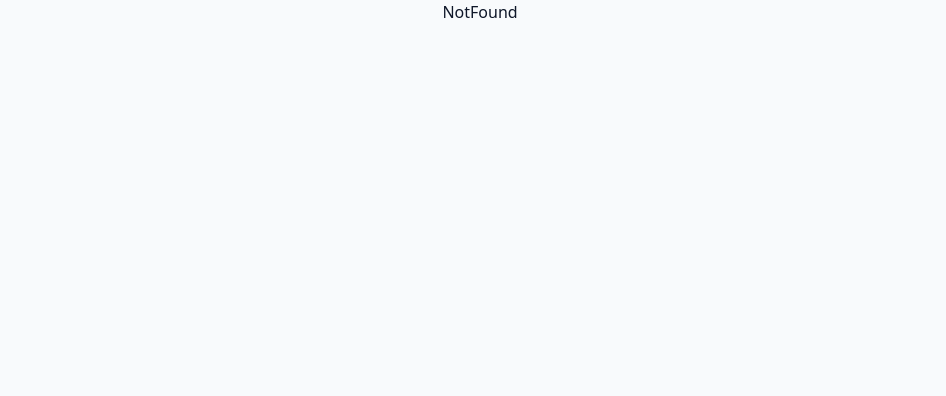
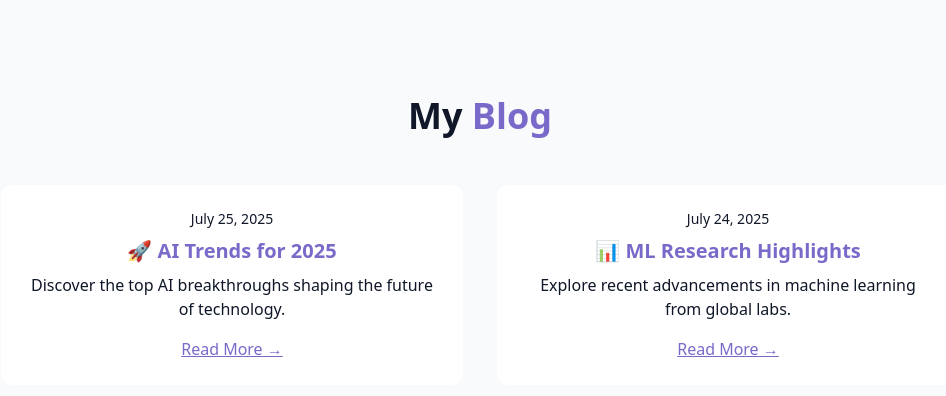
Before and after one commit to UdaraChamidu/My-Portfolio, a React (Vite) app: page /blog in a window 1280 px wide. Shown: the top 396 px of the page, without its empty margins (160-1106 px from the left). Built offline with nearby package versions, Linux system fonts and the light colour scheme.

Commit message:
blog part added

```diff
--- a/src/App.jsx
+++ b/src/App.jsx
@@ -2,6 +2,9 @@ import { BrowserRouter, Route, Routes } from "react-router-dom";
 import { Home } from "./pages/Home";
 import { NotFound } from "./pages/NotFound";
 import { Toaster } from "@/components/ui/toaster";
+
+import BlogList from "./pages/BlogList";
+import BlogPost from "./pages/BlogPost";
 
 function App() {
   return (
@@ -11,6 +14,12 @@ function App() {
         <Routes>
           <Route index element={<Home />} />
           <Route path="*" element={<NotFound />} />
+
+          <Route path="/" element={<Home />} />
+          <Route path="/blog" element={<BlogList />} />
+          <Route path="/blog/:slug" element={<BlogPost />} />
+          <Route path="*" element={<NotFound />} />
+
         </Routes>
       </BrowserRouter>
     </>
--- a/src/components/Navbar.jsx
+++ b/src/components/Navbar.jsx
@@ -1,6 +1,7 @@
 import { cn } from "@/lib/utils";
 import { Menu, X } from "lucide-react";
 import { useEffect, useState } from "react";
+import { Link } from "react-router-dom";
 
 // Navigation items
 const navItems = [
@@ -9,6 +10,7 @@ const navItems = [
   { name: "Skills", href: "#skills" },
   { name: "Projects", href: "#projects" },
   { name: "Contact", href: "#contact" },
+  { name: "Blog", href: "/blog" }
 ];
 
 export const Navbar = () => {
--- a/src/pages/BlogList.js
+++ /dev/null
@@ -1,27 +0,0 @@
-import matter from 'gray-matter';
-import fs from 'fs';
-import path from 'path';
-
-const BlogList = () => {
-  const postFiles = fs.readdirSync('./src/data/posts');
-  const posts = postFiles.map((filename) => {
-    const fileContent = fs.readFileSync(`./src/data/posts/${filename}`, 'utf-8');
-    const { data } = matter(fileContent);
-    return { slug: filename.replace('.md', ''), ...data };
-  });
-
-  return (
-    <div>
-      <h1>📰 AI Blog</h1>
-      {posts.map(post => (
-        <div key={post.slug}>
-          <h2>{post.title}</h2>
-          <p>{post.summary}</p>
-          <a href={`/blog/${post.slug}`}>Read More</a>
-        </div>
-      ))}
-    </div>
-  );
-};
-
-export default BlogList;
--- /dev/null
+++ b/src/pages/BlogList.jsx
@@ -0,0 +1,51 @@
+import { Link } from "react-router-dom";
+
+export default function BlogList() {
+  const posts = [
+    {
+      slug: "ai-trends-2025",
+      title: "🚀 AI Trends for 2025",
+      summary:
+        "Discover the top AI breakthroughs shaping the future of technology.",
+      date: "July 25, 2025",
+    },
+    {
+      slug: "ml-latest-research",
+      title: "📊 ML Research Highlights",
+      summary:
+        "Explore recent advancements in machine learning from global labs.",
+      date: "July 24, 2025",
+    },
+  ];
+
+  return (
+    <section id="blog" className="py-24 px-4 relative">
+      <div className="container mx-auto max-w-5xl">
+        <h2 className="text-3xl md:text-4xl font-bold mb-12 text-center">
+          My <span className="text-primary"> Blog</span>
+        </h2>
+
+        <div className="grid grid-cols-1 md:grid-cols-2 gap-8">
+          {posts.map((post) => (
+            <div
+              key={post.slug}
+              className="gradient-border p-6 rounded-xl transition-transform hover:scale-[1.015] card-hover"
+            >
+              <p className="text-sm text-muted-foreground mb-2">{post.date}</p>
+              <h3 className="text-xl font-semibold text-primary mb-2">
+                {post.title}
+              </h3>
+              <p className="text-muted-foreground mb-4">{post.summary}</p>
+              <Link
+                to={`/blog/${post.slug}`}
+                className="text-primary underline hover:text-primary/80 transition"
+              >
+                Read More →
+              </Link>
+            </div>
+          ))}
+        </div>
+      </div>
+    </section>
+  );
+}
--- a/src/pages/BlogPost.js
+++ /dev/null
@@ -1,19 +0,0 @@
-import { useParams } from 'react-router-dom';
-import ReactMarkdown from 'react-markdown';
-import fs from 'fs';
-
-const BlogPost = () => {
-  const { slug } = useParams();
-  const file = fs.readFileSync(`./src/data/posts/${slug}.md`, 'utf-8');
-  const { content, data } = matter(file);
-
-  return (
-    <div>
-      <h1>{data.title}</h1>
-      <p>{data.date}</p>
-      <ReactMarkdown>{content}</ReactMarkdown>
-    </div>
-  );
-};
-
-export default BlogPost;
--- /dev/null
+++ b/src/pages/BlogPost.jsx
@@ -0,0 +1,13 @@
+import { useParams } from "react-router-dom";
+
+export default function BlogPost() {
+  const { slug } = useParams();
+
+  return (
+    <div className="min-h-screen p-8 bg-background text-foreground">
+      <h1 className="text-3xl font-bold mb-4">Blog: {slug.replaceAll("-", " ")}</h1>
+      <p className="text-muted-foreground">This is a placeholder post for <strong>{slug}</strong>.</p>
+      <p className="mt-4">Later this will load .md content or AI-written blog posts.</p>
+    </div>
+  );
+}
```
